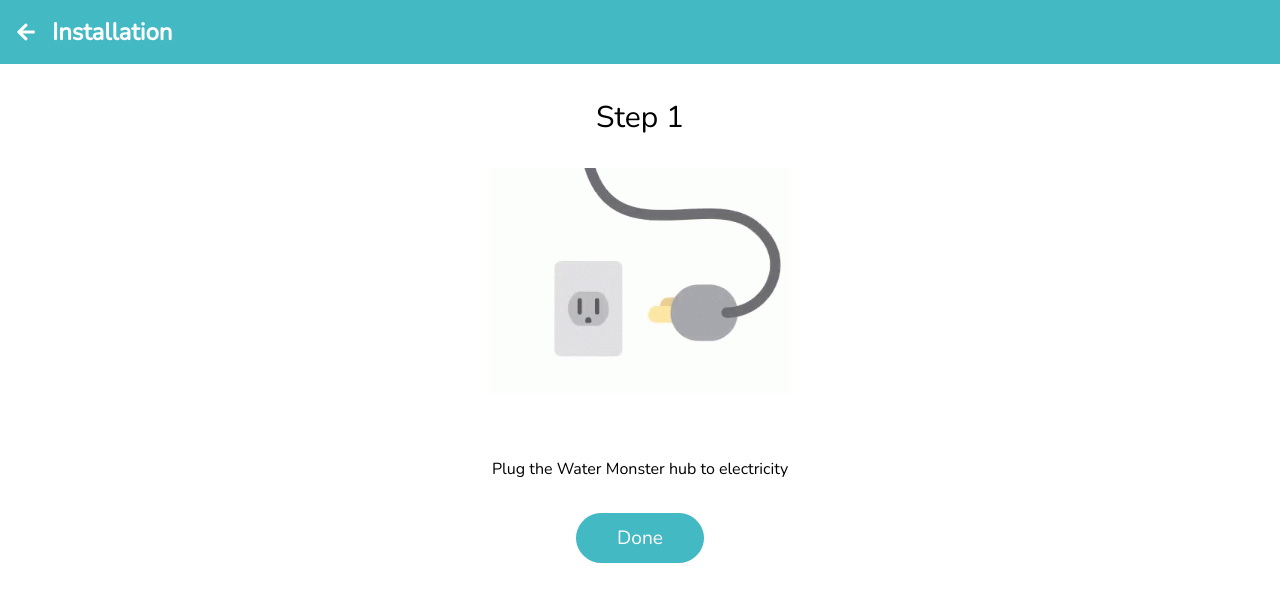
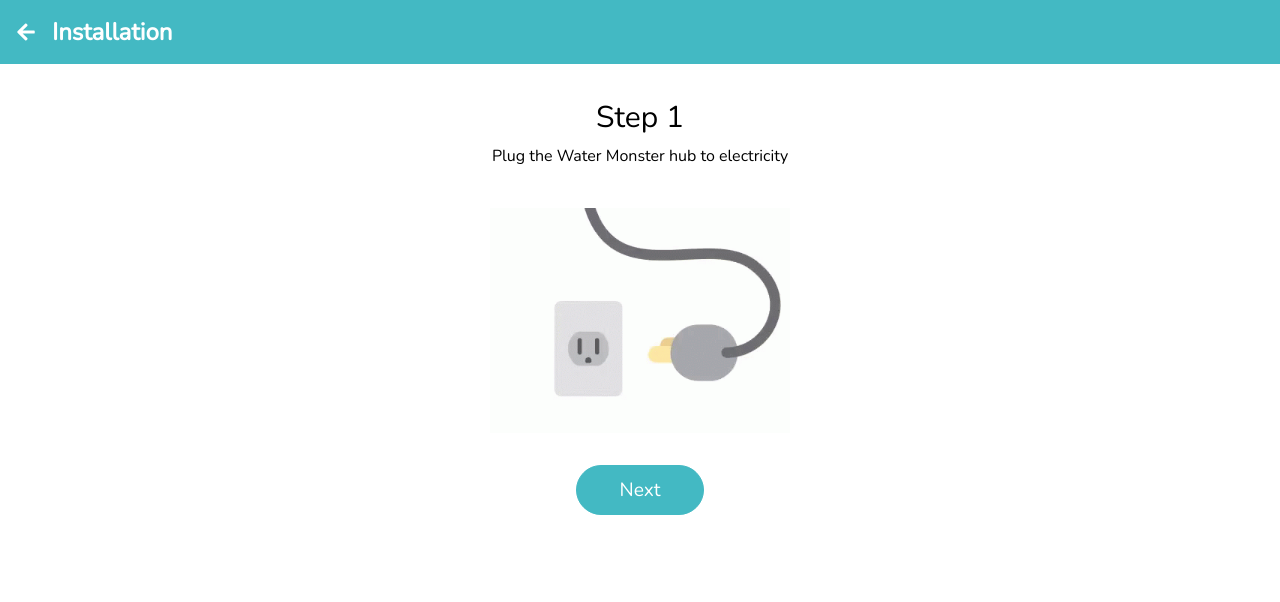
Before and after one commit to abdallahmoubarak/water-monster-v2, a Next.js app in the folder app/: page /installation in a window 1280 px wide. Shown: the top 602 px of the page. Built offline with nearby package versions, Linux system fonts and the light colour scheme.

Commit message:
WM-1 updating steps process frontend

```diff
--- /dev/null
+++ b/app/components/ToolTipButton.tsx
@@ -0,0 +1,40 @@
+import { useState } from "react";
+import { MdOutlineContentCopy } from "react-icons/md";
+
+const password = "oiafdjoih2380jofisa";
+export default function ToolTipButton() {
+  const [isTooltipVisible, setTooltipVisibility] = useState(false);
+
+  const handleButtonClick = () => {
+    setTooltipVisibility(true);
+    setTimeout(() => {
+      setTooltipVisibility(false);
+    }, 2000);
+  };
+  return (
+    <div className="flex gap-1 items-center flex-wrap">
+      <div className="py-4">
+        <button
+          className="flex gap-1 justify-center self-center border border-black p-1 rounded cursor-pointer bg-white w-56"
+          data-tooltip-target="tooltip-default"
+          onClick={() => {
+            navigator.clipboard.writeText(password);
+            handleButtonClick();
+          }}
+        >
+          {password} <MdOutlineContentCopy />
+        </button>
+      </div>
+
+      <div
+        id="tooltip-default"
+        role="tooltip"
+        className={`  ${
+          isTooltipVisible ? "visible" : "invisible"
+        }  px-2 py-1 text-white transition-opacity duration-300 bg-gray-900 rounded-lg shadow-sm opacity-100 tooltip dark:bg-gray-700`}
+      >
+        Copied
+      </div>
+    </div>
+  );
+}
--- a/app/pages/installation.tsx
+++ b/app/pages/installation.tsx
@@ -5,14 +5,20 @@ import Image from "next/image";
 import Button from "@/components/Button";
 import { useEffect, useState } from "react";
 import { QrReader } from "react-qr-reader";
+import ToolTipButton from "@/components/ToolTipButton";
 
 export default function Home() {
   const router = useRouter();
   const [step, setStep] = useState(1);
   const [data, setData] = useState("No QR code detected");
+  const [isScan, setIsScan] = useState(false);
+
   useEffect(() => {
-    console.log(data);
-  }, []);
+    if (data !== "No QR code detected") {
+      setStep(3);
+      setIsScan(false);
+    }
+  }, [data]);
   return (
     <>
       <Head>
@@ -21,7 +27,14 @@ export default function Home() {
       <main>
         <Layout title={"Installation"} onClick={() => router.replace("/")}>
           <h1 className="text-3xl pt-6">Step {step}</h1>
+          <div className="text-center py-2">
+            {step === 1 && "Plug the Water Monster hub to electricity"}
+            {step === 2 && "Scan the QR code placed on the card inside the box"}
+            {step === 3 && "Setup your wifi configuration"}
+            {step === 4 && "Inserting container's info, comming soon..."}
+          </div>
           {step === 1 && (
+            <>
               <Image
                 className="mx-auto py-8"
                 src="/gif/plugin.gif"
@@ -29,8 +42,10 @@ export default function Home() {
                 width={300}
                 height={300}
               />
+              <Button text={"Next"} onClick={() => setStep(2)} />
+            </>
           )}
-          {step === 2 && (
+          {step === 2 && !isScan && (
             <>
               <Image
                 className="mx-auto py-8"
@@ -39,24 +54,10 @@ export default function Home() {
                 width={300}
                 height={300}
               />
+              <Button text={"Scan Now"} onClick={() => setIsScan(true)} />
             </>
           )}
-          {step === 3 && (
-            <Image
-              className="mx-auto py-8"
-              src="/gif/wifi.gif"
-              alt=""
-              width={300}
-              height={300}
-            />
-          )}
-          <div className="text-center py-8">
-            {step === 1 && "Plug the Water Monster hub to electricity"}
-            {step === 2 && "Scan the QR code placed on the card inside the box"}
-            {step === 3 && "Setup your wifi configuration"}
-            {step === 4 && "Inserting container's info, comming soon..."}
-          </div>
-          {step === 2 && (
+          {isScan && (
             <>
               <QrReader
                 onResult={(result, error) => {
@@ -75,15 +76,33 @@ export default function Home() {
                   facingMode: "environment",
                 }}
               />
-              <p className="pb-6">{data}</p>
+              <div className="mx-auto">{data}</div>
             </>
           )}
-          <Button
-            text={"Done"}
-            onClick={() =>
-              step < 4 ? setStep((step) => step + 1) : router.replace("/")
-            }
+          {step === 3 && (
+            <>
+              <Image
+                className="mx-auto py-2"
+                src="/gif/wifi.gif"
+                alt=""
+                width={300}
+                height={300}
               />
+              <div className="px-2">
+                <ul className="mx-auto">
+                  <li>1- Copy the password below.</li>
+                  <li>2- Go to the wifi manager.</li>
+                  <li>
+                    3- Connect to
+                    <span className="color-primary">Water-Monster</span> SSID.
+                  </li>
+                  <li>4- Configure your wifi.</li>
+                </ul>
+                <ToolTipButton />
+              </div>
+              <Button text={"Done"} onClick={() => router.push("/")} />
+            </>
+          )}
         </Layout>
       </main>
     </>
```
Lines whose indentation alone changed are shown as unchanged.
